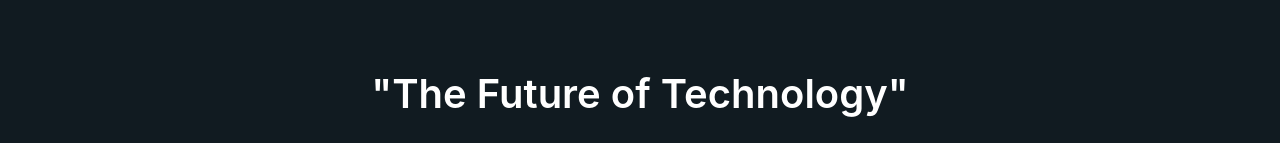
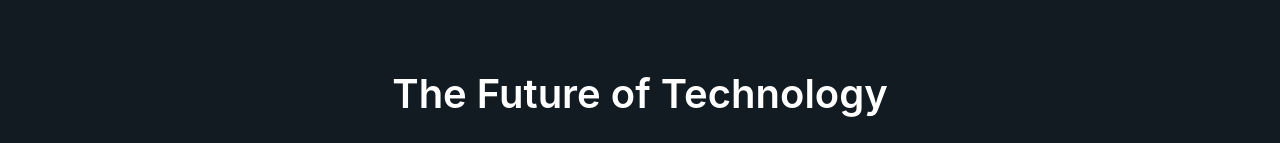
Before and after one commit to SajiburMunna/blog-posts-timeline, a React (Vite) app: page / in a window 1280 px wide. Shown: the part 126-269 px from the top of the page. Built offline with nearby package versions, Linux system fonts and the light colour scheme; no server answers.

Commit message:
update(content): blog header content

```diff
--- a/src/features/timeline/index.tsx
+++ b/src/features/timeline/index.tsx
@@ -38,7 +38,7 @@ function TimeLine() {
   return (
     <TimelineContainer className="mt-[96px]">
       <TimelineHeader>
-        <TimelineHeader.Title>"The Future of Technology"</TimelineHeader.Title>
+        <TimelineHeader.Title>The Future of Technology</TimelineHeader.Title>
         <TimelineHeader.Description>
           The rapid advancements in technology have significantly impacted
           various industries. In this post, we will explore how technology is
```
